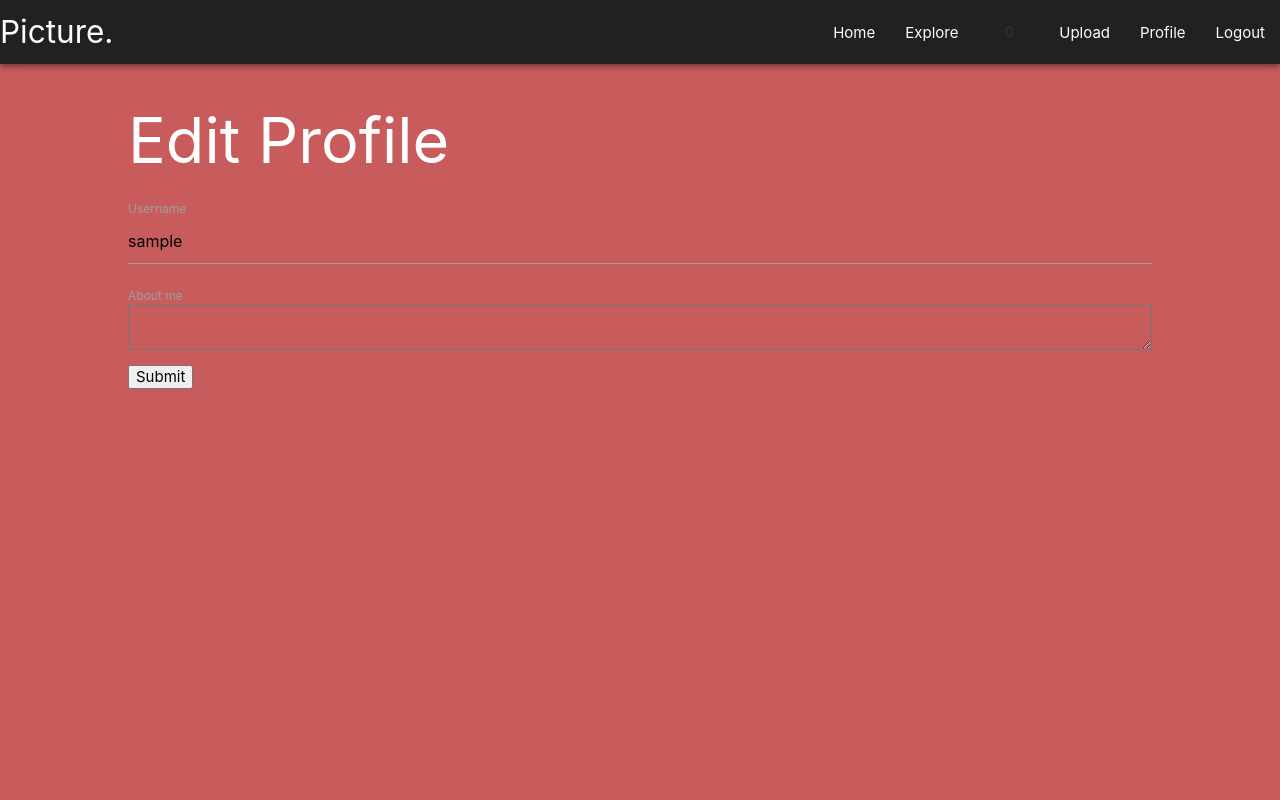
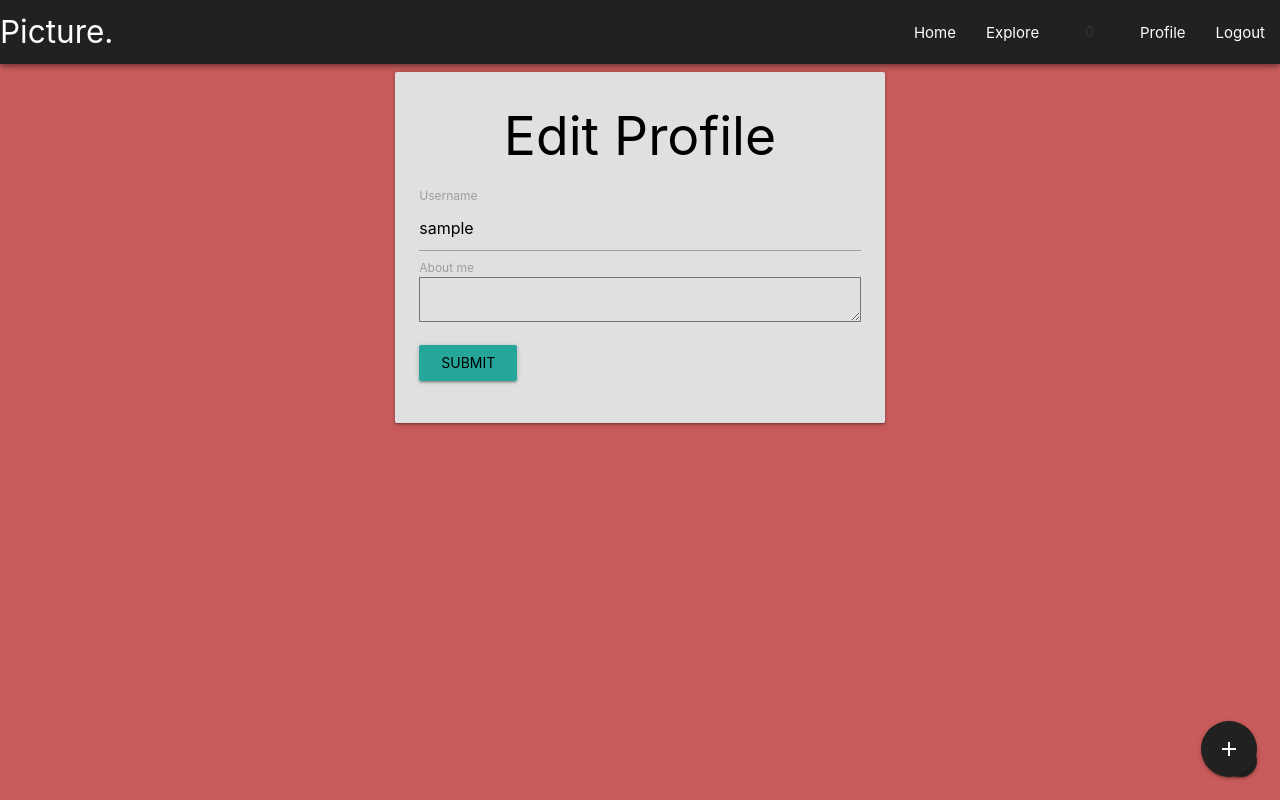
Before and after one commit to zubairabid/Picture, a Flask app: page /edit_profile in a window 1280 px wide. Run offline with Flask 2, Linux system fonts and the light colour scheme; the visitor is signed in with stand-in values (Sample User, id 1); data comes from the database, SQL or seed files in the repository; data that the repository does not hold is empty; some libraries are stand-ins or nearby versions.

Commit message:
Before injecting yadacode

```diff
--- a/app/models.py
+++ b/app/models.py
@@ -97,6 +97,12 @@ class User(UserMixin, db.Model):
     def noti(self):
         return self.notifications[::-1]
 
+    def ncountdown(self):
+        self.ncount = 0
+        print("Reduced notification count for user to " + str(self.ncount))
+        db.session.commit()
+        return self.ncount
+
 
 class Post(db.Model):
     id = db.Column(db.Integer, primary_key=True)
--- a/app/templates/base.html
+++ b/app/templates/base.html
@@ -39,12 +39,9 @@
 					<ul id='nots' class='dropdown-content notif'>
 
 						{% for notification in current_user.noti() %}
-							{% if current_user.ncount > 0 %}
+							{{ current_user.ncountdown() }}
 							<li class="notification"><a class="" href={{notification.hreflink}} >{{notification.notif}}</a></li>
-							{% else %}
-							<li class="notification"><a class="" href={{notification.hreflink}} >{{notification.notif}}</a></li>
-							{% endif %}
-						<li class="divider notification" tabindex="-1"></li>
+							<li class="divider notification" tabindex="-1"></li>
 						{% endfor %}
 
 				  </ul>
@@ -53,7 +50,7 @@
           {% if current_user.is_anonymous %}
           <li>  <a href="{{ url_for('login') }}" class="waves-effect waves-red lighten-2">Login</a></li>
           {% else %}
-          <li><a href="{{ url_for('upload') }}" class="waves-effect waves-red lighten-2">Upload</a></li>
+          <!-- <li><a href="{{ url_for('upload') }}" class="waves-effect waves-red lighten-2">Upload</a></li> -->
           <li><a href="{{ url_for('user', username=current_user.username) }}" class="waves-effect waves-red lighten-2">Profile</a></li>
           <li><a href="{{ url_for('logout') }}" class="waves-effect waves-red lighten-2">Logout</a></li>
           {% endif %}
@@ -80,7 +77,19 @@
 
   <div class="container">
     <!-- Page Content goes here -->
+		<div class="fixed-action-btn left">
+			<a class="btn-floating btn-small grey darken-4">
+				<i class="small material-icons">arrow_drop_down</i>
+			</a>
+		</div>
     {% block content %}{% endblock %}
+		{% if not current_user.is_anonymous %}
+		<div class="fixed-action-btn">
+		  <a class="btn-floating btn-large grey darken-4" href="{{ url_for('upload') }}">
+		    <i class="large material-icons">add</i>
+		  </a>
+		</div>
+		{% endif %}
   </div>
 
 
--- a/app/templates/edit_profile.html
+++ b/app/templates/edit_profile.html
@@ -1,23 +1,44 @@
 {% extends "base.html" %}
 
 {% block content %}
-    <h1>Edit Profile</h1>
-    <form action="" method="post">
+<div class="row">
+    <div class="col s12 m12 l6 offset-l3">
+        <div class="card grey lighten-2 black-text">
+        <h2 class="col s12 center-align">Edit Profile</h2>
+
+        <form class="row" action="" method="post" enctype="multipart/form-data">
           {{ form.hidden_tag() }}
-        <p>
+
+          <div class="card-content">
+            <div class="col s12">
               {{ form.username.label }}<br>
               {{ form.username(size=32) }}<br>
               {% for error in form.username.errors %}
               <span style="color: red;">[{{ error }}]</span>
               {% endfor %}
-        </p>
-        <p>
+            </div>
+
+            <div class="col s12">
               {{ form.about_me.label }}<br>
               {{ form.about_me(cols=50, rows=4) }}<br>
               {% for error in form.about_me.errors %}
               <span style="color: red;">[{{ error }}]</span>
               {% endfor %}
-        </p>
-        <p>{{ form.submit() }}</p>
+            </div>
+
+            <div class="col s12">
+              <br>
+                <button class="btn waves-effect">
+                  {{ form.submit() }}
+                  <!-- <i class="material-icons right">send</i> -->
+                </button>
+
+            </div>
+          </div>
+
         </form>
+        <br>
+      </div>
+    </div>
+  </div>
 {% endblock %}
--- a/app/templates/upload.html
+++ b/app/templates/upload.html
@@ -3,7 +3,7 @@
 {% block content %}
 
 <div class="row">
-    <div class="col s12 m12 l6">
+    <div class="col s12 m12 l6 offset-l3">
         <div class="card grey lighten-2 black-text">
         <h2 class="col s12 center-align">Upload Image</h2>
 
```
Also changed, not shown: app/routes.py (+9 -0 lines), app/static/scripts/mat.js (+21 -0 lines), app/templates/_post.html (+11 -2 lines), app/templates/post.html (+11 -2 lines). Lines whose indentation alone changed are shown as unchanged.
